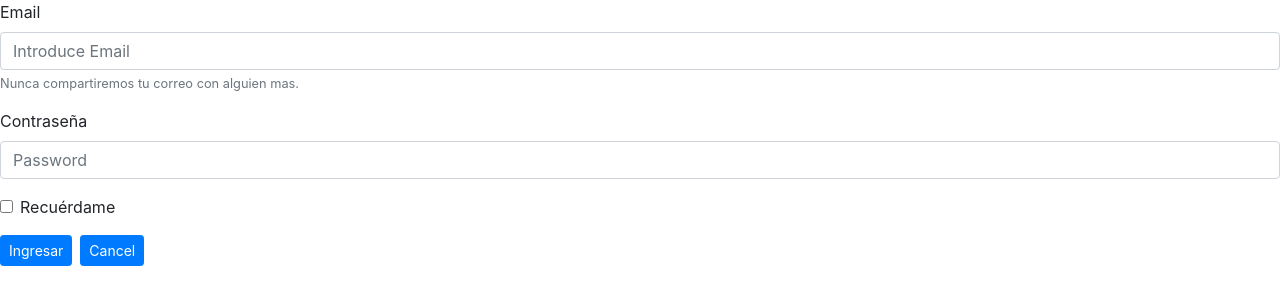
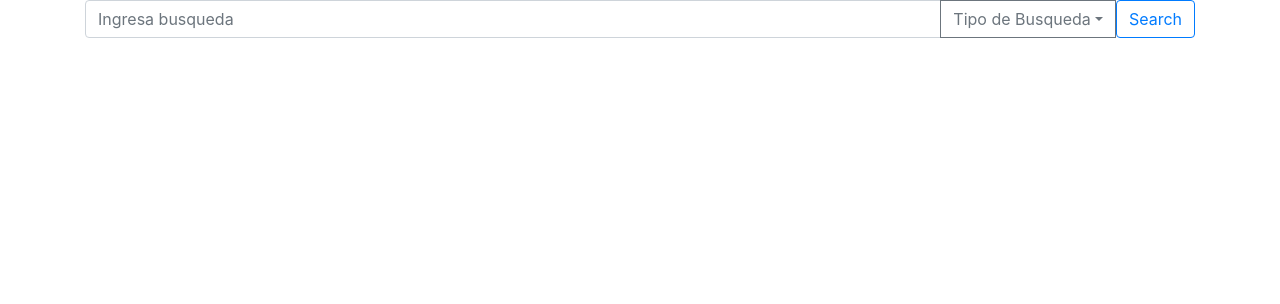
Before and after one commit to VictorLlamas/clasificadosOnline, a React (Create React App) app: page / in a window 1280 px wide. Shown: the top 304 px of the page. Built offline with nearby package versions, Linux system fonts and the light colour scheme.

Commit message:
Add homepage component

```diff
--- a/src/App.js
+++ b/src/App.js
@@ -2,12 +2,13 @@ import React, { Component } from 'react'
 import Register from './components/register/'
 import Signin from './components/signin/'
 import Header from './components/header/'
+import Homepage from './components/homepage/'
 
 class App extends Component {
     render() {
     return (
       <div>
-        <Signin />
+        <Homepage />
       </div>
     )
   }
--- /dev/null
+++ b/src/components/homepage/index.js
@@ -0,0 +1,24 @@
+import React from 'react'
+
+function Homepage (){
+    return(
+        <div className="container h-100 .align-items-xl-center">
+            <div className="input-group h-100 justify-content-center align-items-center " >
+                <input type="text" className="form-control" placeholder="Ingresa busqueda" aria-label="main-search"/>
+                <div class="input-group-append">
+                    <button className="btn btn-outline-secondary dropdown-toggle" type="button" data-toggle="dropdown" aria-haspopup="true" aria-expanded="false">Tipo de Busqueda</button>
+                    <div className="dropdown-menu" aria-labelledby="btnGroupDrop1">
+                        <a className="dropdown-item" href="#">Compra</a>
+                        <a className="dropdown-item" href="#">Renta</a>
+                        <a className="dropdown-item" href="#">Venta</a>
+                    </div>
+                </div>
+                <div>
+                    <button className="btn btn-outline-primary" type="button" data-toggle="dropdown" aria-haspopup="true" aria-expanded="false">Search</button>
+                </div>
+            </div>
+        </div>
+    )
+}
+
+export default Homepage
```
